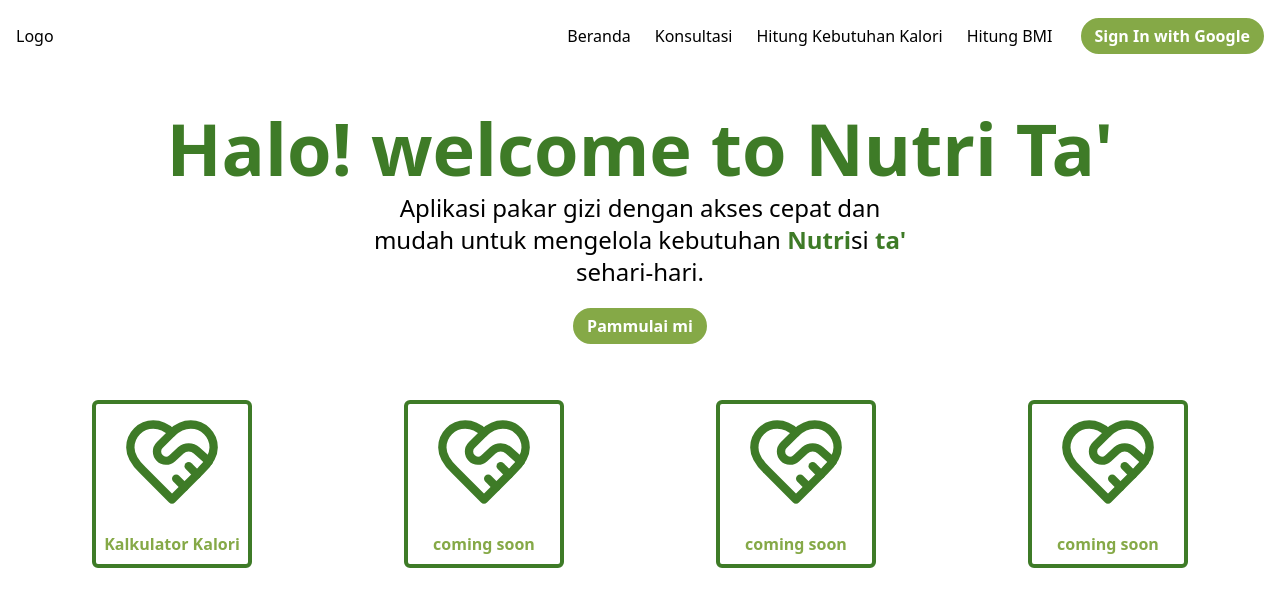
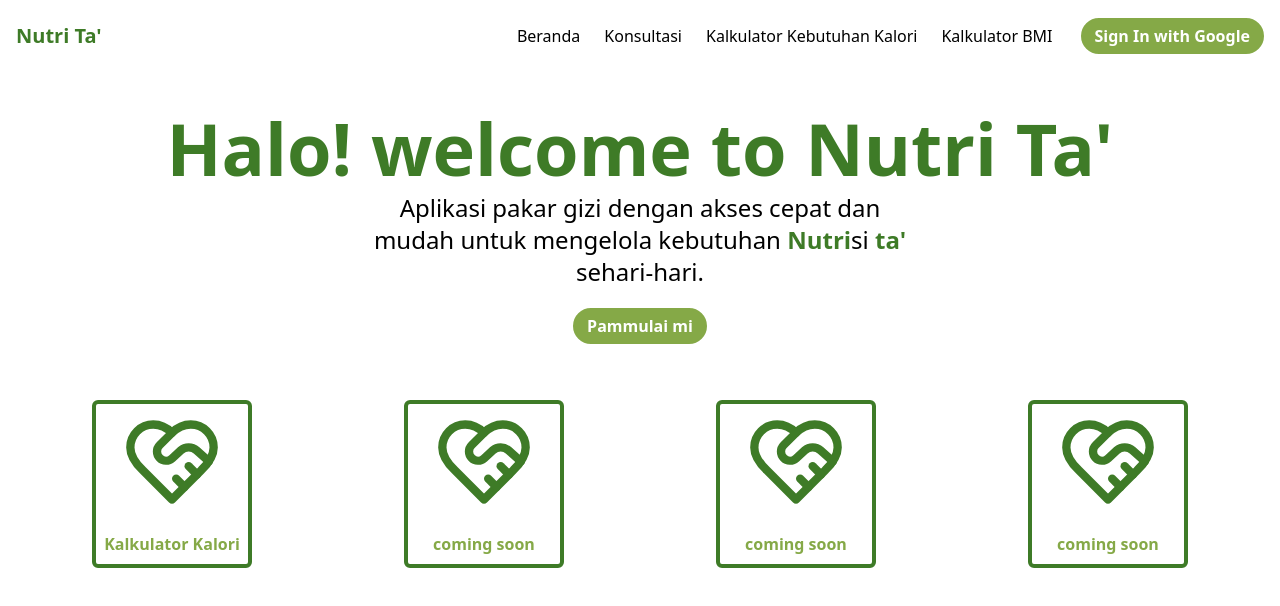
Before and after one commit to cangcode/pakargizi, a Next.js app: page / in a window 1280 px wide. Shown: the top 606 px of the page. Built offline with nearby package versions, Linux system fonts and the light colour scheme; no server answers.

Commit message:
feat : add sweet alert for better user experience

```diff
--- a/package.json
+++ b/package.json
@@ -15,6 +15,7 @@
     "next-auth": "^5.0.0-beta.25",
     "react": "^19.0.0",
     "react-dom": "^19.0.0",
+    "sweetalert2": "^11.15.10",
     "tailwind-merge": "^2.6.0"
   },
   "devDependencies": {
--- a/src/components/layout/Humburger.tsx
+++ b/src/components/layout/Humburger.tsx
@@ -31,7 +31,7 @@ export const Humburger = () => {
         {toggleNav ? (
           <>
             <X size={38} />
-            <div className='absolute bottom-[-12rem] right-2 rounded-lg shadow-lg bg-white'>
+            <div className='absolute bottom-[-18rem] right-2 rounded-lg shadow-lg bg-white'>
               <div className='px-3'>
                 <MenuList />
               </div>
--- a/src/components/layout/Navbar.tsx
+++ b/src/components/layout/Navbar.tsx
@@ -2,15 +2,15 @@ import React from 'react'
 import { Login } from '../ui/Login'
 import { Humburger } from './Humburger'
 import { auth } from '@/auth'
+import Link from 'next/link'
 
 
 export const Navbar = async () => {
   const session = await auth()
 
-
   return (
     <div className='flex justify-between p-4 items-center'>
-        <div>Logo</div>
+        <Link href={'/'} className='font-bold text-xl text-primGreen'>Nutri Ta&apos;</Link>
         <div className='flex md:flex-row-reverse gap-5 items-center'>
           {session?.user.image ? (
             <img src={session.user.image as string} className='w-10 rounded-full shadow-md' alt="Profile Image" />
--- a/src/components/ui/FeatureCard.tsx
+++ b/src/components/ui/FeatureCard.tsx
@@ -3,14 +3,21 @@ import { HeartHandshake } from 'lucide-react'
 import React from 'react'
 import { useRouter } from 'next/navigation'
 import { useSession } from "next-auth/react"
+import Swal from 'sweetalert2'
 
 const FeatureCard = ({ judul, href }: { judul: string, href: string }) => {
     const { data: session } = useSession()
     const router = useRouter(); // Menambahkan useRouter
-
     const handleOnClick = () => {
         if (!session) {
-            alert('Anda harus login untuk mengakses fitur ini');
+            Swal.fire({
+                title: 'Silahkan login dulu!',
+                text: 'Fitur ini hanya bisa di akses setelah login :>',
+                icon: 'info',
+                confirmButtonText: 'Okeh',
+                confirmButtonColor: '#3E7B27',
+                iconColor:'#3E7B27',
+              })
         }else{
             router.push(href); // Melakukan redirect jika session tidak ada
         }
--- a/src/components/ui/MenuList.tsx
+++ b/src/components/ui/MenuList.tsx
@@ -1,20 +1,46 @@
 'use client'
+import Swal from 'sweetalert2'
 import Link from 'next/link'
 import { signOut } from "next-auth/react"
 import { useSession } from "next-auth/react"
 import { useRouter } from 'next/navigation'
 
+const handleNotReadyFeature = ()=>{
+  Swal.fire({
+    title: 'Fitur belum berfungsi.',
+    text: 'Maaf, fitur ini masih dalam tahap pengembangan :>',
+    icon: 'warning',
+    confirmButtonText: 'Okeh',
+    confirmButtonColor: '#3E7B27',
+  })
+}
 
 
 export const MenuList = () => {
   const { data: session } = useSession()
   const router = useRouter();
+const handleOnClick = ()=>{
+  if (!session) {
+    Swal.fire({
+        title: 'Silahkan login dulu!',
+        text: 'Fitur ini hanya bisa di akses setelah login :>',
+        icon: 'info',
+        confirmButtonText: 'Okeh',
+        confirmButtonColor: '#3E7B27',
+        iconColor:'#3E7B27',
+      })
+    }else {
+      router.push('/kalkulator-kalori')
+    }
+  }
+
+
   return (
     <div className='flex flex-col md:flex-row md:shadow-none gap-2'>
         <Link href={'/'} className='hover:border-2 md:hover:border-none border-primGreen hover:text-primGreen w-fit p-2 '>Beranda</Link>
-        <Link href={'/dashboard'} className='hover:border-2 md:hover:border-none border-primGreen hover:text-primGreen w-fit p-2 '>Konsultasi</Link>
-        <Link href={'/'} className='hover:border-2 md:hover:border-none border-primGreen hover:text-primGreen w-fit p-2 '>Hitung Kebutuhan Kalori</Link>
-        <Link href={'/'} className='hover:border-2 md:hover:border-none border-primGreen hover:text-primGreen w-fit p-2 '>Hitung BMI</Link>
+        <Link href={'/'} onClick={handleNotReadyFeature} className='hover:border-2 md:hover:border-none border-primGreen hover:text-primGreen w-fit p-2 '>Konsultasi</Link>
+        <button onClick={handleOnClick} className='text-start hover:border-2 md:hover:border-none border-primGreen hover:text-primGreen w-fit p-2 '>Kalkulator Kebutuhan Kalori</button>
+        <Link href={'/'} onClick={handleNotReadyFeature} className='hover:border-2 md:hover:border-none border-primGreen hover:text-primGreen w-fit p-2 '>Kalkulator BMI</Link>
         {session ? <button className='hover:border-2 md:hover:border-none border-primGreen hover:text-primGreen w-fit p-2 ' onClick={() => {
         signOut()
         router.push('/')
```
Also changed, not shown: 1 other file (tests, documents, lock files or other folders).
